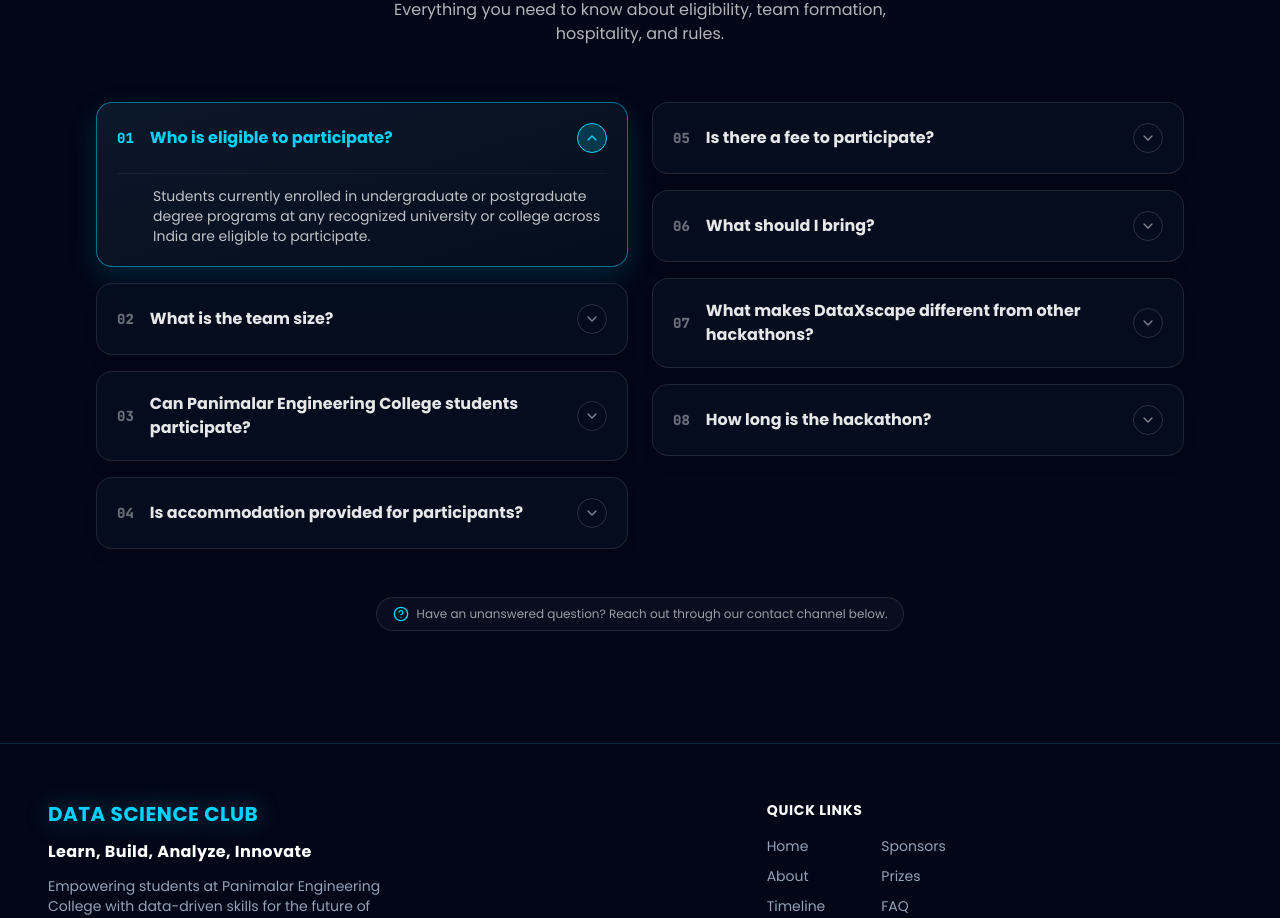
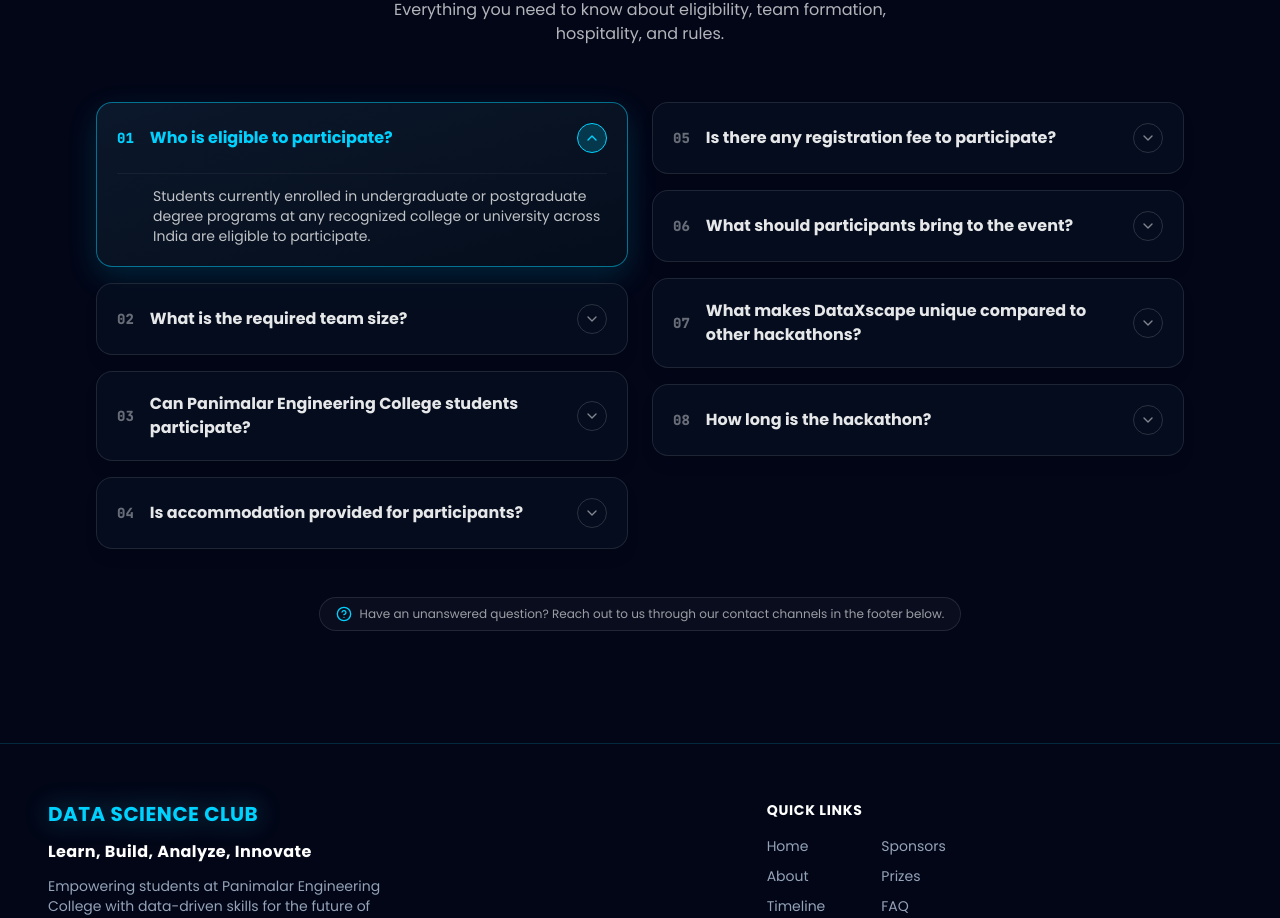
Before and after one commit to Lohit-1612/dataxscape-launch, a React (Vite) app: page / in a window 1280 px wide. Shown: the part 7119-8037 px from the top of the page. Built offline with nearby package versions, Linux system fonts and the light colour scheme; no server answers.

Commit message:
Update DS club logo and refine FAQ grammar and formatting

```diff
--- a/src/components/Faq.tsx
+++ b/src/components/Faq.tsx
@@ -93,7 +93,7 @@ export const Faq: React.FC = () => {
       <div className="mt-10 sm:mt-12 text-center">
         <div className="inline-flex items-center gap-2 px-4 py-2 rounded-full bg-white/[0.03] border border-white/10 text-xs text-white/60">
           <HelpCircle className="w-4 h-4 text-cyan-400" />
-          <span>Have an unanswered question? Reach out through our contact channel below.</span>
+          <span>Have an unanswered question? Reach out to us through our contact channels in the footer below.</span>
         </div>
       </div>
     </section>
--- a/src/data/faqData.ts
+++ b/src/data/faqData.ts
@@ -8,44 +8,44 @@ export const FAQ_LEFT: FaqItem[] = [
   {
     id: 'faq-1',
     question: 'Who is eligible to participate?',
-    answer: 'Students currently enrolled in undergraduate or postgraduate degree programs at any recognized university or college across India are eligible to participate.',
+    answer: 'Students currently enrolled in undergraduate or postgraduate degree programs at any recognized college or university across India are eligible to participate.',
   },
   {
     id: 'faq-2',
-    question: 'What is the team size?',
-    answer: 'Team size is 3 to 4.',
+    question: 'What is the required team size?',
+    answer: 'Each team must consist of 3 to 4 members. Individual participation is not permitted.',
   },
   {
     id: 'faq-3',
     question: 'Can Panimalar Engineering College students participate?',
-    answer: 'Yes! Students from Panimalar Engineering College as well as external colleges and universities nationwide are enthusiastically welcome to participate.',
+    answer: 'Yes! Students from Panimalar Engineering College as well as other colleges and universities nationwide are enthusiastically welcome to participate.',
   },
   {
     id: 'faq-4',
     question: 'Is accommodation provided for participants?',
-    answer: 'Yes, full hospitality including comfortable on-campus accommodation, high-speed Wi-Fi connectivity, meals, and refreshments throughout the 24-hour hackathon will be provided.',
+    answer: 'Yes. Comprehensive hospitality, including comfortable on-campus accommodation, high-speed Wi-Fi connectivity, meals, and refreshments, will be provided throughout the 24-hour hackathon.',
   },
 ];
 
 export const FAQ_RIGHT: FaqItem[] = [
   {
     id: 'faq-5',
-    question: 'Is there a fee to participate?',
-    answer: 'No, registration and participation in DataXscape 2k26 is completely free of charge for all shortlisted teams.',
+    question: 'Is there any registration fee to participate?',
+    answer: 'No. Registration and participation in DataXscape 2k26 are completely free of charge for all shortlisted teams.',
   },
   {
     id: 'faq-6',
-    question: 'What should I bring?',
-    answer: 'Bring your laptops, chargers, power strips, valid college ID cards, student proof, and any specialized hardware components your project might need.',
+    question: 'What should participants bring to the event?',
+    answer: 'Participants should bring their laptops, chargers, power strips or extension cords, valid college ID cards, student proof, and any specialized hardware components their project might require.',
   },
   {
     id: 'faq-7',
-    question: 'What makes DataXscape different from other hackathons?',
-    answer: 'DataXscape 2k26 bridges cutting-edge data science, real-world industry problem statements, immersive storytelling, and direct evaluation by senior engineering leaders.',
+    question: 'What makes DataXscape unique compared to other hackathons?',
+    answer: 'DataXscape 2k26 bridges cutting-edge data science, real-world industry problem statements, mentorship from industry experts, and direct evaluation by senior engineering leaders.',
   },
   {
     id: 'faq-8',
     question: 'How long is the hackathon?',
-    answer: 'DataXscape is a 24-hour nonstop marathon starting with the kick-off on January 21, 2026, and ending with project submissions and judging on January 22, 2026.',
+    answer: 'DataXscape is a 24-hour non-stop hackathon starting with the kick-off orientation and concluding with project submissions, live demonstrations, and the grand finale awards ceremony.',
   },
 ];
```
Also changed, not shown: public/images/ds-club-logo.png.
